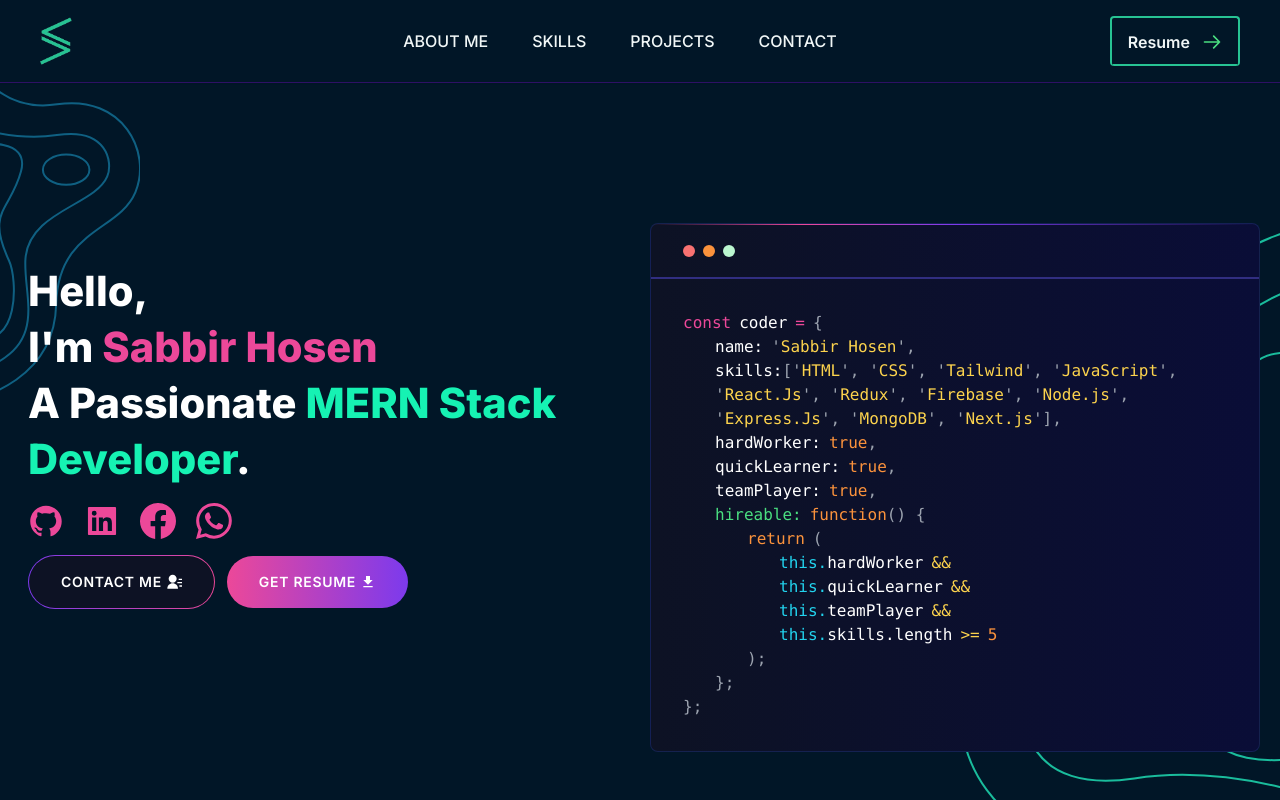
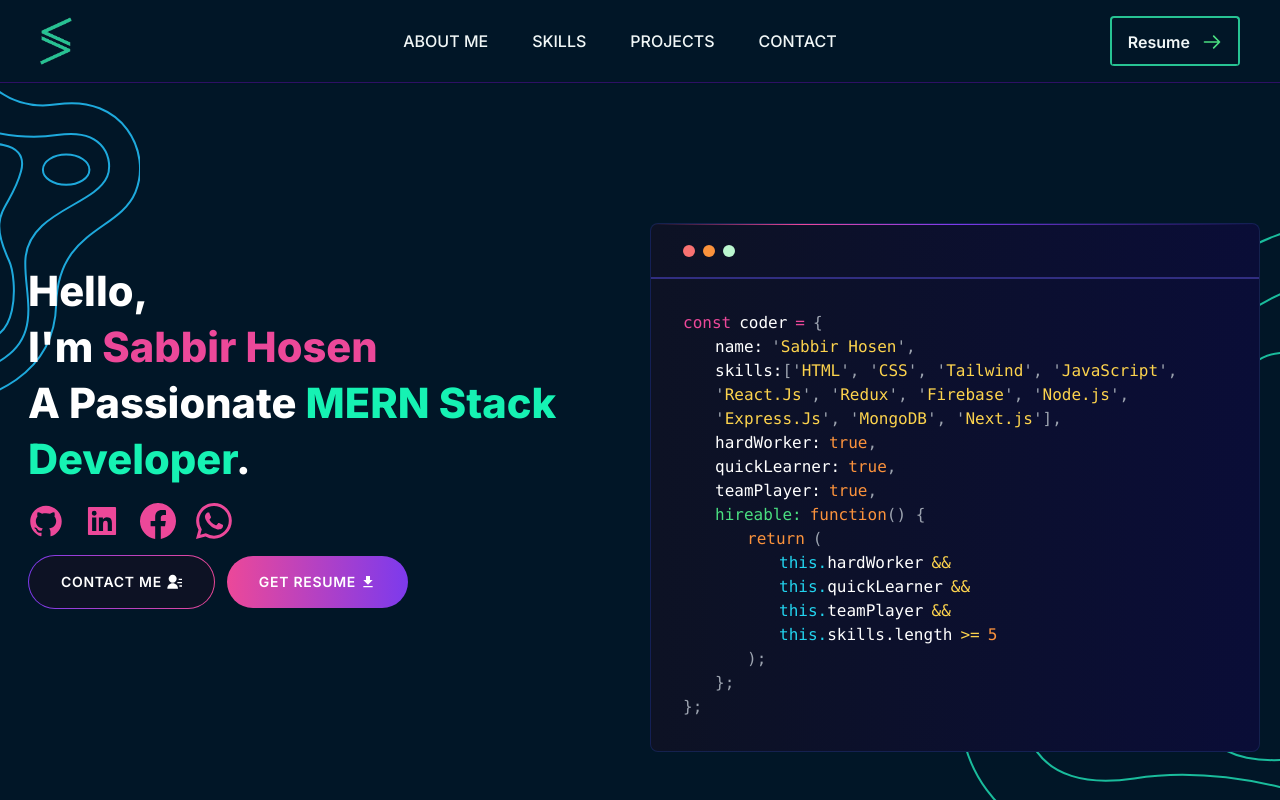
Before and after one commit to sabbir-hosen-dev/Sabbir-Portfolio, a React (Vite) app: page / in a window 1280 px wide. Shown: the top 800 px of the page. Built offline with nearby package versions, Linux system fonts and the light colour scheme.

Commit message:
banner sention animaion

```diff
--- a/src/Pages/Home/Banner/Banner.jsx
+++ b/src/Pages/Home/Banner/Banner.jsx
@@ -1,4 +1,4 @@
-import { motion } from 'framer-motion'; // Import motion from framer-motion
+import { motion } from 'framer-motion';
 import CoadBox from '../../../Components/CodeBox/CodeBox';
 import BannerLeft from './BannerLeft';
 import leftImg from '../../../assets/pattern-l.svg';
@@ -6,26 +6,38 @@ import rightImg from '../../../assets/pattern-r.svg';
 
 function Banner() {
   return (
-    <div className="relative ">
-      <div className="absolute -top-40 opacity-50 -z-20 left-0">
-        <img src={leftImg} alt="" />
-      </div>
-      <div className="absolute -z-20 right-0 -bottom-44">
-        <img src={rightImg} alt="" />
-      </div>
+    <div className="relative">
+      <motion.div
+        className="absolute -top-40 opacity-50 -z-20 left-0"
+        initial={{ x: -100, opacity: 0 }} // Initial position and opacity for the left image
+        animate={{ x: 0, opacity: 1 }} // Animate to position 0 with full opacity
+        transition={{ duration: 1 }}
+      >
+        <img src={leftImg} alt="Left Pattern" />
+      </motion.div>
+
+      <motion.div
+        className="absolute -z-20 right-0 -bottom-44"
+        initial={{ x: 100, opacity: 0 }} // Initial position and opacity for the right image
+        animate={{ x: 0, opacity: 1 }} // Animate to position 0 with full opacity
+        transition={{ duration: 1 }}
+      >
+        <img src={rightImg} alt="Right Pattern" />
+      </motion.div>
+
       <motion.section
         id="home"
-        className="min-h-[60vh]  flex justify-center items-center"
-        initial={{ opacity: 0 }} // Initial state of the component
-        animate={{ opacity: 1 }} // Animation to opacity 1 on scroll
-        transition={{ duration: 1 }} // Duration of animation
+        className="min-h-[60vh] flex justify-center items-center"
+        initial={{ opacity: 0 }}
+        animate={{ opacity: 1 }}
+        transition={{ duration: 1 }}
       >
         <div className="wrap h-full gap-5 wrap grid grid-cols-1 lg:grid-cols-2">
           <motion.div
             className=""
-            initial={{ x: -100 }} // Start position
-            animate={{ x: 0 }} // End position (final position when scrolled)
-            transition={{ duration: 1, type: 'spring', stiffness: 100 }} // Animation config for smooth movement
+            initial={{ x: -100 }}
+            animate={{ x: 0 }}
+            transition={{ duration: 1, type: 'spring', stiffness: 100 }}
           >
             <BannerLeft />
           </motion.div>
@@ -33,7 +45,8 @@ function Banner() {
             className=""
             initial={{ x: 100 }}
             animate={{ x: 0 }}
-            transition={{ duration: 1, type: 'spring', stiffness: 100 }}>
+            transition={{ duration: 1, type: 'spring', stiffness: 100 }}
+          >
             <CoadBox />
           </motion.div>
         </div>
--- a/src/Pages/Home/ContactMe/ContactMe.jsx
+++ b/src/Pages/Home/ContactMe/ContactMe.jsx
@@ -1,3 +1,4 @@
+/* eslint-disable react/prop-types */
 import { useState } from "react";
 import { motion } from "framer-motion"; // Import motion from framer-motion
 import { useInView } from "react-intersection-observer"; // Import useInView from react-intersection-observer
@@ -74,7 +75,7 @@ const Contact = () => {
       animate={inView ? { opacity: 1, y: 0 } : { opacity: 0, y: 50 }} // Animate based on inView
       transition={{ duration: 0.8 }}
     >
-      <div className="absolute -z-10">
+      <div className="absolute -z">
         <img src={bg} alt="" />
       </div>
       <div className="wrap pt-14">
```
